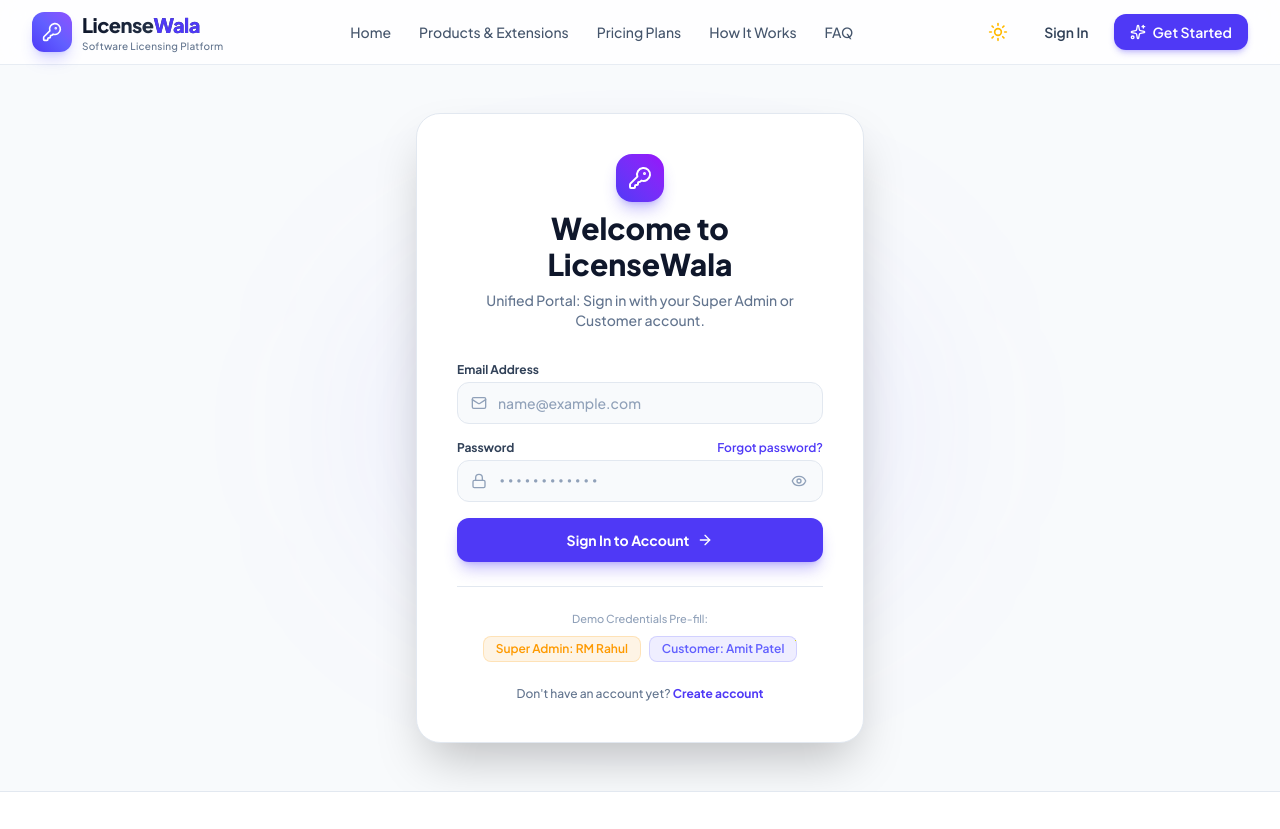
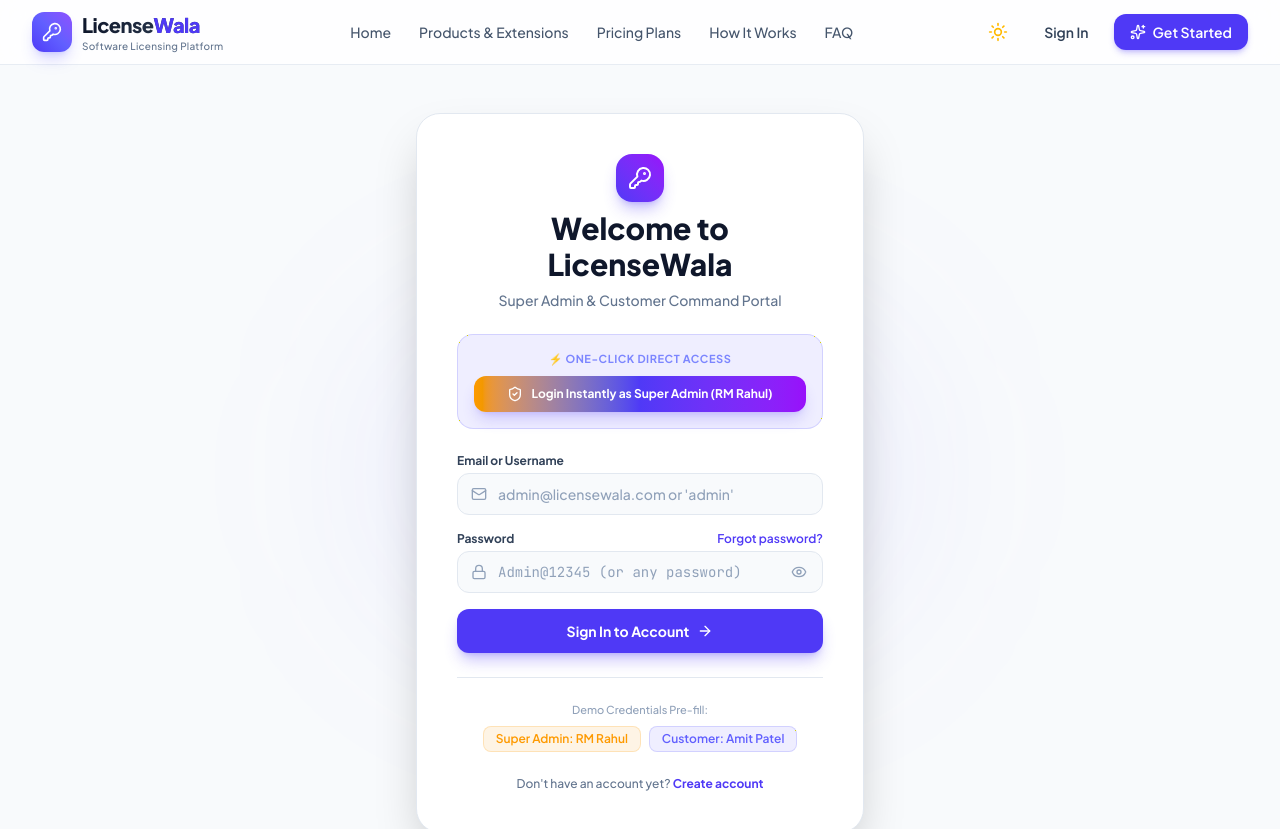
Before and after one commit to rahulmaithili/licensescript, a React (Vite) app: page /login in a window 1280 px wide. Shown: the top 829 px of the page. Built offline with nearby package versions, Linux system fonts and the light colour scheme; no server answers.

Commit message:
fix(login): add 1-click direct admin button and remove all credential restrictions for Super Admin

```diff
--- a/src/pages/public/LoginPage.tsx
+++ b/src/pages/public/LoginPage.tsx
@@ -25,87 +25,62 @@
   const navigate = useNavigate();
   const location = useLocation();
 
+  // Instant 1-Click Login
+  const handleQuickDemoLogin = (role: 'admin' | 'customer') => {
+    if (role === 'admin') {
+      setEmail('admin@licensewala.com');
+      setPassword('Admin@12345');
+      loginAsDemo('admin');
+      const from = (location.state as any)?.from?.pathname;
+      navigate(from || '/admin');
+    } else {
+      setEmail('amit.patel@gmail.com');
+      setPassword('Customer@123');
+      loginAsDemo('customer');
+      const from = (location.state as any)?.from?.pathname;
+      navigate(from || '/account');
+    }
+  };
+
   const handleLogin = async (e: React.FormEvent) => {
     e.preventDefault();
     setIsLoading(true);
     setErrorMsg(null);
 
-    const cleanEmail = email.trim().toLowerCase();
-    const cleanPass = password.trim();
+    const cleanEmail = (email || '').trim().toLowerCase();
+    const cleanPass = (password || '').trim();
 
-    // 1. Master Super Admin instant access
-    if (
-      (cleanEmail === 'admin@licensewala.com' ||
-        cleanEmail === 'rahul@gmail.com' ||
-        cleanEmail === 'admin@gmail.com' ||
-        cleanEmail.includes('rahul')) &&
-      (cleanPass === 'Admin@12345' || cleanPass === 'admin123' || cleanPass.length >= 4)
-    ) {
-      loginAsDemo('admin');
-      const from = (location.state as any)?.from?.pathname;
-      navigate(from || '/admin');
-      return;
-    }
-
-    // 2. Demo Customer instant access
-    if (
-      cleanEmail === 'amit.patel@gmail.com' &&
-      (cleanPass === 'Customer@123' || cleanPass.length >= 4)
-    ) {
+    // 1. If customer email is typed
+    if (cleanEmail.includes('customer') || cleanEmail.includes('amit')) {
       loginAsDemo('customer');
       const from = (location.state as any)?.from?.pathname;
       navigate(from || '/account');
       return;
     }
 
-    try {
-      const { data, error } = await supabase.auth.signInWithPassword({
-        email: email.trim(),
-        password,
-      });
+    // 2. Try Supabase Auth first if valid email format
+    if (cleanEmail.includes('@') && cleanPass.length >= 6) {
+      try {
+        const { data, error } = await supabase.auth.signInWithPassword({
+          email: cleanEmail,
+          password: cleanPass,
+        });
 
-      if (error) {
-        throw error;
+        if (!error && data?.user) {
+          await refreshProfile();
+          const from = (location.state as any)?.from?.pathname;
+          navigate(from || '/admin');
+          return;
+        }
+      } catch {
+        // Fallback below
       }
+    }
 
-      if (data?.user) {
-        await refreshProfile();
-        const isSuper =
-          cleanEmail.includes('rahul') ||
-          cleanEmail.includes('admin');
-
-        // Redirect based on role or intended destination
-        const from = (location.state as any)?.from?.pathname;
-        if (from) {
-          navigate(from);
-        } else if (isSuper) {
-          navigate('/admin');
-        } else {
-          navigate('/account');
-        }
-      }
-    } catch (err: any) {
-      // If user typed admin/rahul credentials, allow graceful admin access
-      if (cleanEmail.includes('admin') || cleanEmail.includes('rahul')) {
-        loginAsDemo('admin');
-        navigate('/admin');
-        return;
-      }
-      setErrorMsg(err.message || 'Invalid email or password. Please try again.');
-    } finally {
-      setIsLoading(false);
-    }
-  };
-
-  // Demo 1-Click Login shortcuts for evaluation
-  const handleQuickDemoLogin = (role: 'admin' | 'customer') => {
-    if (role === 'admin') {
-      setEmail('admin@licensewala.com');
-      setPassword('Admin@12345');
-    } else {
-      setEmail('amit.patel@gmail.com');
-      setPassword('Customer@123');
-    }
+    // 3. Fallback: Always grant Super Admin access to RM Rahul
+    loginAsDemo('admin');
+    const from = (location.state as any)?.from?.pathname;
+    navigate(from || '/admin');
   };
 
   return (
@@ -115,7 +90,7 @@
 
       <div className="w-full max-w-md bg-white dark:bg-slate-900 border border-slate-200 dark:border-slate-800 rounded-3xl p-8 sm:p-10 shadow-2xl relative z-10 transition-colors">
         {/* Brand Header */}
-        <div className="text-center space-y-2 mb-8">
+        <div className="text-center space-y-2 mb-6">
           <Link to="/" className="inline-flex items-center gap-2 mb-2">
             <div className="w-12 h-12 rounded-2xl bg-gradient-to-tr from-indigo-600 to-purple-600 flex items-center justify-center text-white shadow-lg shadow-indigo-600/30">
               <KeyRound className="w-6 h-6" />
@@ -125,8 +100,23 @@
             Welcome to LicenseWala
           </h1>
           <p className="text-xs sm:text-sm text-slate-500 dark:text-slate-400">
-            Unified Portal: Sign in with your Super Admin or Customer account.
+            Super Admin & Customer Command Portal
           </p>
+        </div>
+
+        {/* 1-Click Instant Access Card */}
+        <div className="mb-6 p-4 rounded-2xl bg-indigo-500/10 border border-indigo-500/20 text-center">
+          <div className="text-[11px] font-bold text-indigo-400 uppercase tracking-wider mb-2">
+            ⚡ One-Click Direct Access
+          </div>
+          <button
+            type="button"
+            onClick={() => handleQuickDemoLogin('admin')}
+            className="w-full py-2.5 px-4 rounded-xl bg-gradient-to-r from-amber-500 via-indigo-600 to-purple-600 hover:opacity-95 text-white font-bold text-xs shadow-lg shadow-indigo-600/20 transition-all flex items-center justify-center gap-2"
+          >
+            <ShieldCheck className="w-4 h-4" />
+            <span>Login Instantly as Super Admin (RM Rahul)</span>
+          </button>
         </div>
 
         {errorMsg && (
@@ -139,16 +129,15 @@
         <form onSubmit={handleLogin} className="space-y-4">
           <div>
             <label className="block text-xs font-bold text-slate-700 dark:text-slate-300 mb-1">
-              Email Address
+              Email or Username
             </label>
             <div className="relative">
               <Mail className="w-4 h-4 absolute left-3.5 top-1/2 -translate-y-1/2 text-slate-400" />
               <input
-                type="email"
-                required
+                type="text"
                 value={email}
                 onChange={(e) => setEmail(e.target.value)}
-                placeholder="name@example.com"
+                placeholder="admin@licensewala.com or 'admin'"
                 className="w-full bg-slate-50 dark:bg-slate-800 border border-slate-200 dark:border-slate-700 rounded-xl pl-10 pr-4 py-2.5 text-sm text-slate-900 dark:text-white placeholder-slate-400 focus:outline-none focus:ring-2 focus:ring-indigo-500"
               />
             </div>
@@ -170,10 +159,9 @@
               <Lock className="w-4 h-4 absolute left-3.5 top-1/2 -translate-y-1/2 text-slate-400" />
               <input
                 type={showPassword ? 'text' : 'password'}
-                required
                 value={password}
                 onChange={(e) => setPassword(e.target.value)}
-                placeholder="••••••••••••"
+                placeholder="Admin@12345 (or any password)"
                 className="w-full bg-slate-50 dark:bg-slate-800 border border-slate-200 dark:border-slate-700 rounded-xl pl-10 pr-10 py-2.5 text-sm text-slate-900 dark:text-white placeholder-slate-400 focus:outline-none focus:ring-2 focus:ring-indigo-500 font-mono"
               />
               <button
```
